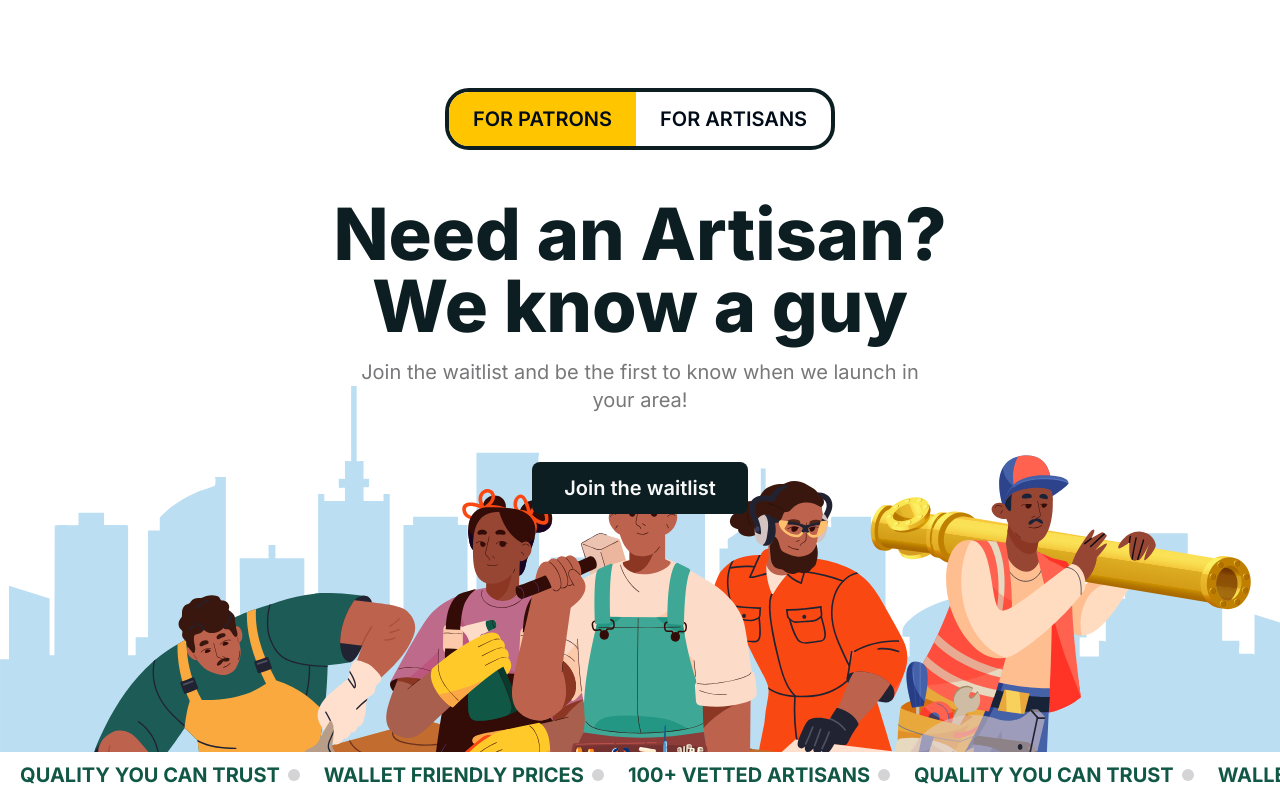
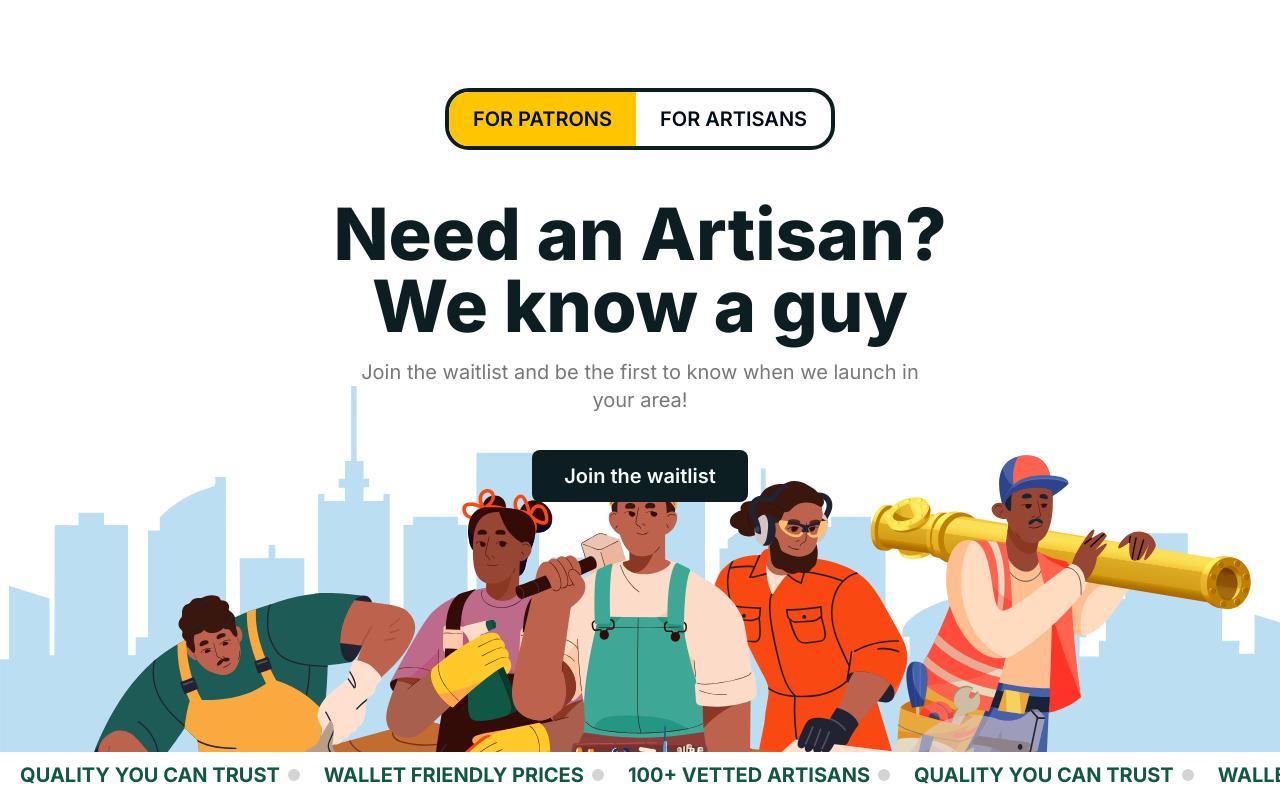
Before and after one commit to ZartHQ/website, a Next.js app: page /patrons in a window 1280 px wide. Built offline with nearby package versions, Linux system fonts and the light colour scheme; a web font is replaced by a local one.

Commit message:
adjust margin for button container in Hero component

```diff
--- a/src/components/hero.tsx
+++ b/src/components/hero.tsx
@@ -20,7 +20,7 @@ const HeroContent = ({ content }: HeroProps) => {
         {content.description}
       </p>
 
-      <div className="mt-12">
+      <div className="mt-9">
         <Button
           onClick={() =>
             router.push(
```
